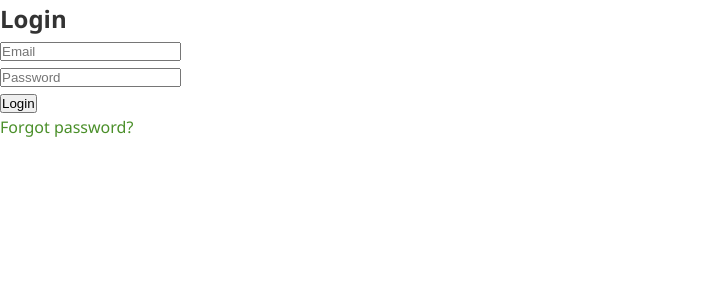
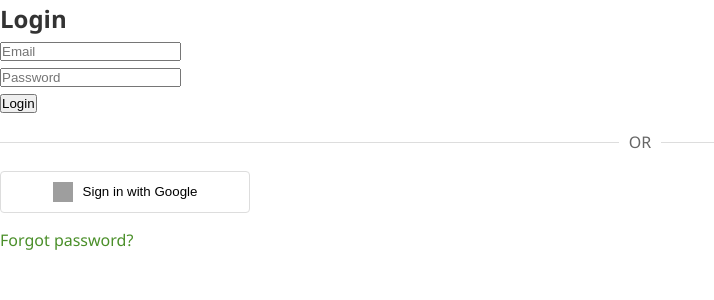
Before and after one commit to ttvettuparambil/sarpa, a PHP site: page /login.php in a window 1280 px wide. Shown: the top 300 px of the page, without its empty margins (0-714 px from the left). Run offline with PHP 8.4, Linux system fonts and the light colour scheme; grey boxes are pictures that could not be loaded.

Commit message:
google oauth partial completion

```diff
--- /dev/null
+++ b/composer.json
@@ -0,0 +1,5 @@
+{
+    "require": {
+        "google/apiclient": "^2.0"
+    }
+}
--- a/login.php
+++ b/login.php
@@ -237,6 +237,47 @@ if ($_SERVER['REQUEST_METHOD'] == 'POST') {
     <!-- Fallback meta refresh for error messages -->
     <meta http-equiv="refresh" content="60; url=<?php echo $_SERVER['PHP_SELF']; ?>">
     <?php endif; ?>
+    <style>
+        .google-btn {
+            display: flex;
+            align-items: center;
+            justify-content: center;
+            background-color: #fff;
+            border: 1px solid #ddd;
+            border-radius: 4px;
+            padding: 10px 15px;
+            margin: 15px 0;
+            cursor: pointer;
+            transition: background-color 0.3s;
+            width: 100%;
+            max-width: 250px;
+        }
+        .google-btn:hover {
+            background-color: #f5f5f5;
+        }
+        .google-btn img {
+            width: 20px;
+            height: 20px;
+            margin-right: 10px;
+        }
+        .or-divider {
+            display: flex;
+            align-items: center;
+            margin: 15px 0;
+            color: #666;
+        }
+        .or-divider::before, .or-divider::after {
+            content: "";
+            flex: 1;
+            border-bottom: 1px solid #ddd;
+        }
+        .or-divider::before {
+            margin-right: 10px;
+        }
+        .or-divider::after {
+            margin-left: 10px;
+        }
+    </style>
 </head>
 <body>
     <h2>Login</h2>
@@ -245,6 +286,14 @@ if ($_SERVER['REQUEST_METHOD'] == 'POST') {
         <input type="password" name="password" placeholder="Password" required><br>
         <input type="submit" value="Login">
     </form>
+
+    <div class="or-divider">OR</div>
+
+    <button type="button" id="google-signin" class="google-btn">
+        <img src="https://upload.wikimedia.org/wikipedia/commons/5/53/Google_%22G%22_Logo.svg" alt="Google">
+        Sign in with Google
+    </button>
+
     <p><?= $message ?></p>
     <a href="/forgot_password.php">Forgot password?</a>
 
@@ -256,5 +305,23 @@ if ($_SERVER['REQUEST_METHOD'] == 'POST') {
             }, 60000); // 60000 ms = 1 minute
         </script>
     <?php endif; ?>
+
+    <script>
+        document.getElementById('google-signin').addEventListener('click', function() {
+            // Replace these values with your actual Google OAuth credentials
+            const clientId = 'YOUR_GOOGLE_CLIENT_ID';
+            const redirectUri = encodeURIComponent('https://yourdomain.com/google-auth-callback.php');
+            const scope = encodeURIComponent('email profile');
+            const responseType = 'code';
+            const accessType = 'offline';
+            const prompt = 'consent';
+
+            // Construct the Google OAuth URL
+            const googleAuthUrl = `https://accounts.google.com/o/oauth2/auth?client_id=${clientId}&redirect_uri=${redirectUri}&scope=${scope}&response_type=${responseType}&access_type=${accessType}&prompt=${prompt}`;
+
+            // Redirect to Google's OAuth page
+            window.location.href = googleAuthUrl;
+        });
+    </script>
 </body>
 </html>
```
Also changed, not shown: google-auth-callback.php (added, +124 -0 lines), 1 other file.
